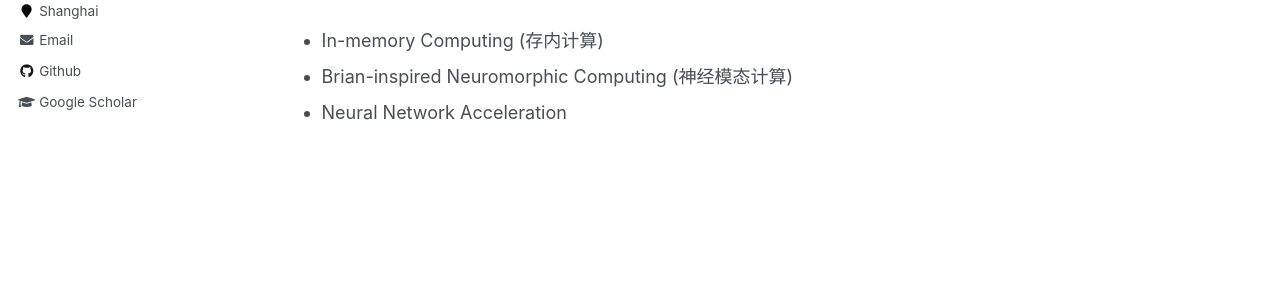
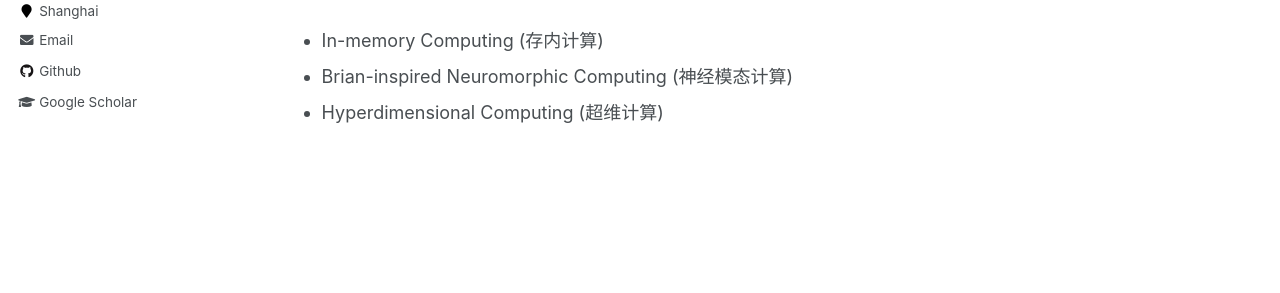
Before and after one commit to shieldforever/shieldforever.github.io, a Jekyll site: the page built from _pages/about.md, in a window 1280 px wide. Shown: the part 414-707 px from the top of the page. Built offline with Jekyll 4.4.1, drawn with Linux system fonts in a browser that asks for light colours.

Commit message:
Update about.md

```diff
--- a/_pages/about.md
+++ b/_pages/about.md
@@ -16,4 +16,4 @@ Current research interests focuses on:
 
 - In-memory Computing (存内计算)
 - Brian-inspired Neuromorphic Computing (神经模态计算)
-- Neural Network Acceleration
+- Hyperdimensional Computing (超维计算)
```
